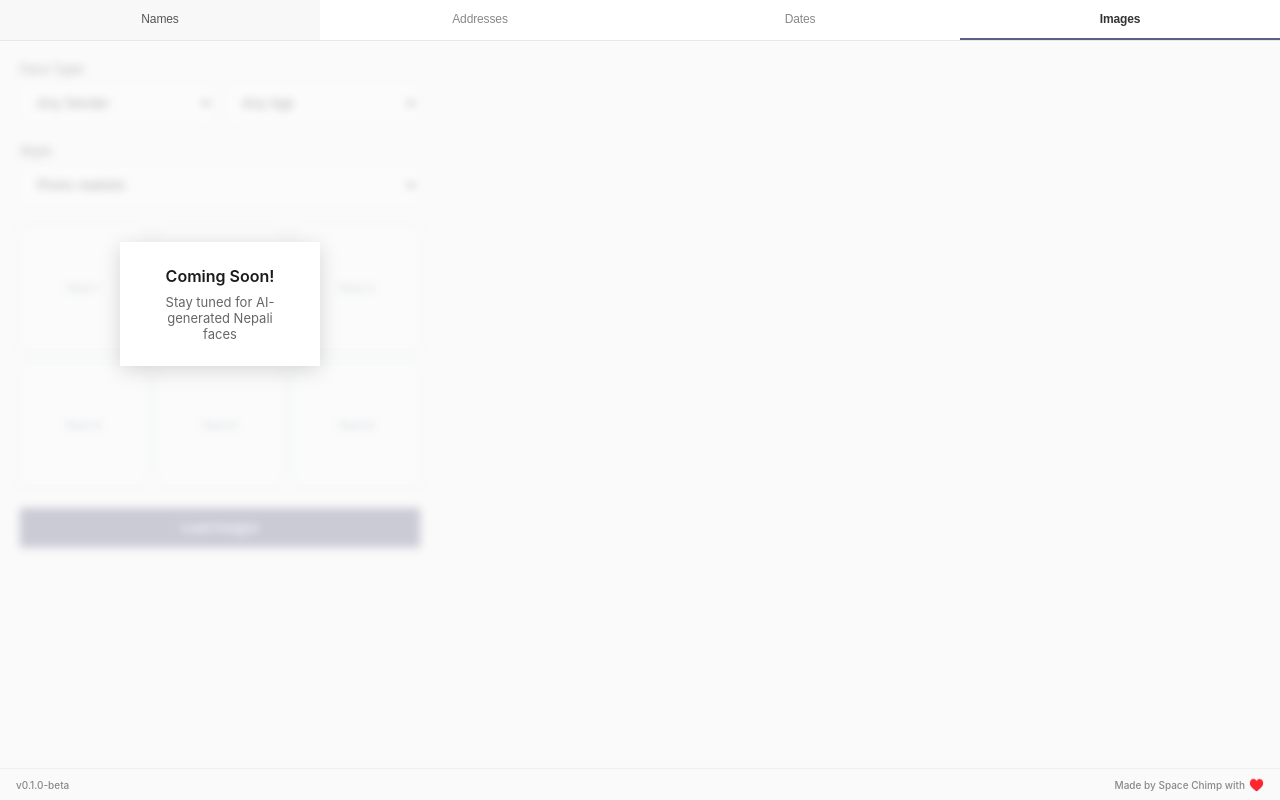
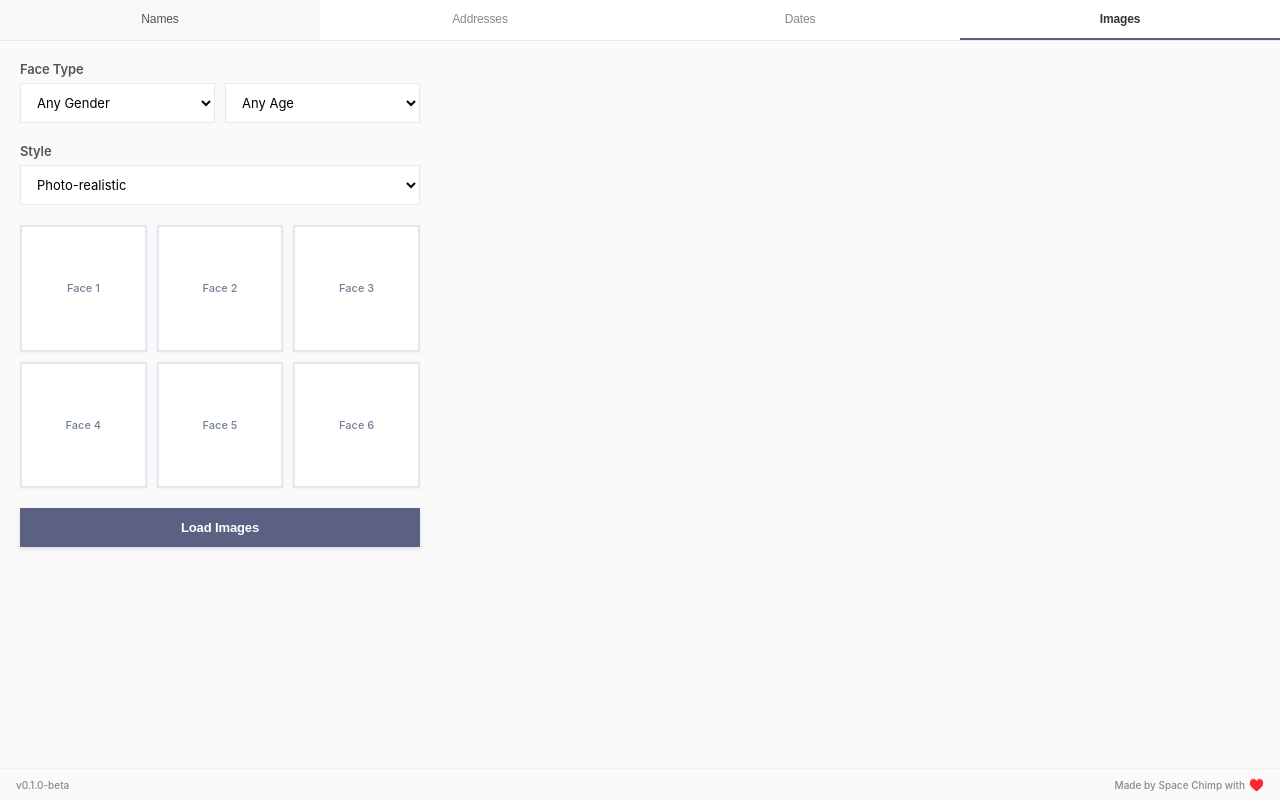
Before and after one commit to sandeepshrestha/nepali-ux-data-plugin, a website: page ui.html in a window 1280 px wide. Both pictures are taken after a click on the button "Images". Drawn offline with Linux system fonts and the light colour scheme.

Commit message:
Removed the overlay from the tab

```diff
--- a/ui.html
+++ b/ui.html
@@ -711,7 +711,7 @@
       </div>
 
       <!-- IMAGES TAB -->
-      <div class="tab-panel coming-soon-overlay" data-panel="images">
+      <div class="tab-panel" data-panel="images">
         <div class="overlay-content">
           <div class="form-group">
             <label>Face Type</label>
@@ -750,10 +750,10 @@
           </div>
         </div>
 
-        <div class="coming-soon-message">
+        <!-- <div class="coming-soon-message">
           <h3>Coming Soon!</h3>
           <p>Stay tuned for AI-generated Nepali faces</p>
-        </div>
+        </div> -->
       </div>
     </div>
 
```
